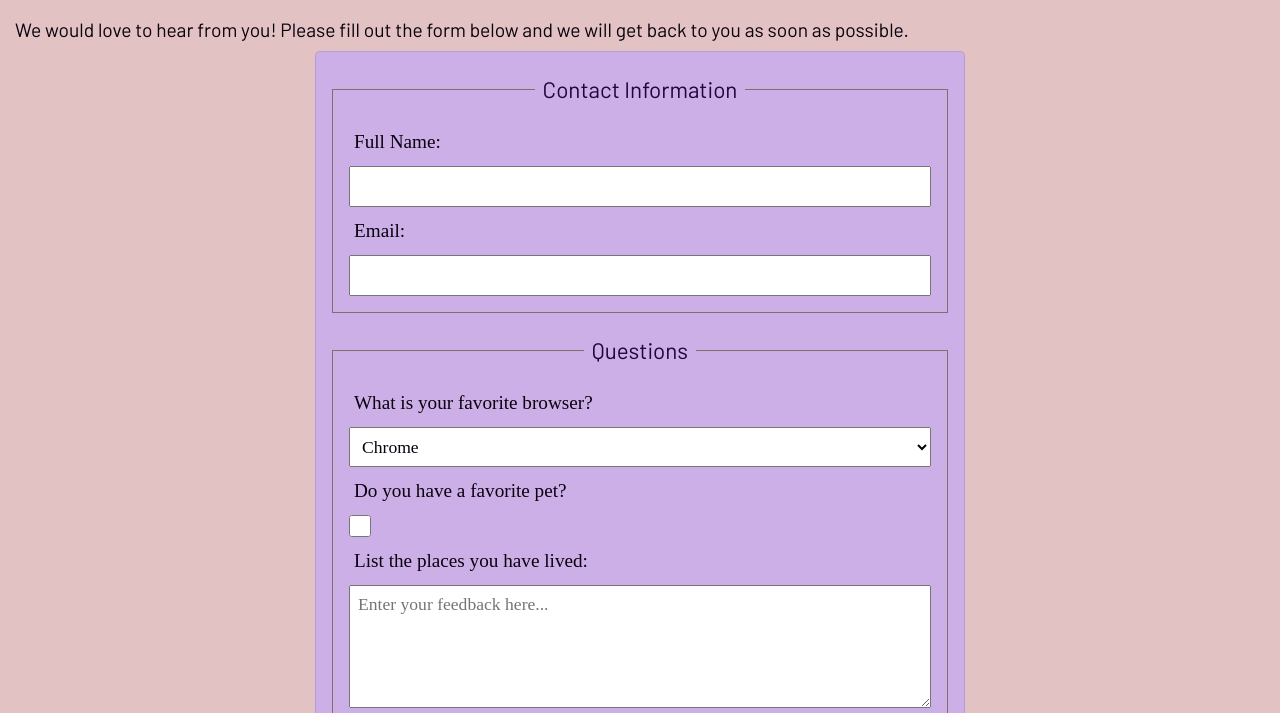
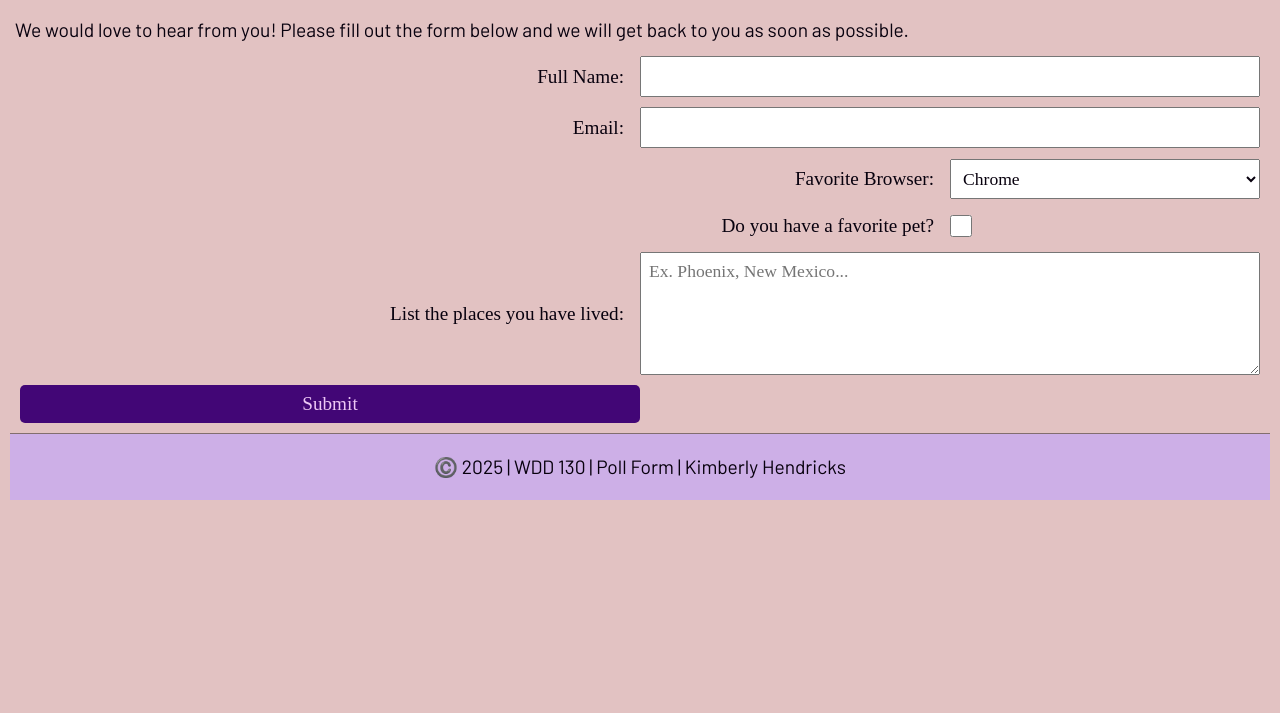
Before and after one commit to luvdone51/wdd130, a plain HTML site: page week 5/poll-form.html in a window 1280 px wide. Shown: the part 87-800 px from the top of the page. Drawn offline with Linux system fonts and the light colour scheme; a web font is replaced by a local one.

Commit message:
form gix

```diff
--- a/week 5/poll-form.html
+++ b/week 5/poll-form.html
@@ -17,7 +17,7 @@
         <p>We would love to hear from you! Please fill out the form below and we will get back to you as soon as possible.</p>
     </header>
     <main>
-        <form>
+        <!-- <form>
             <fieldset>
                 <legend>Contact Information</legend>
                 <label for="fullname">Full Name: </label>
@@ -38,13 +38,39 @@
                 <label for="pet"> Do you have a favorite pet?</label>
                 <input type =checkbox id="pet" name="pet">
                 <label for="feedback"> List the places you have lived:</label>
-                <textarea id="feedback" name="feedback" rows="5" placeholder="Enter your feedback here..."></textarea>
+                <textarea id="feedback" name="feedback" rows="5" placeholder="Ex. Phoenix, New Mexico..."></textarea>
             </fieldset>
             <button type="submit">Submit</button>
-        </form>
+        </form> -->
 
-
-
+    <div class="form-item column2">
+        <label for="fullname">Full Name:</label>
+        <input type="text" id="fullname" name="fullname">
+    </div>
+    <div class="form-item column2">
+        <label for="useremail">Email:</label>
+        <input type="email" id="useremail" name="useremail">
+    </div>
+    <div class="form-item column1">
+        <label for="browser">Favorite Browser:</label>
+        <select id="browser" name="browser">
+            <option value="chrome">Chrome</option>
+            <option value="firefox">Firefox</option>
+            <option value="safari">Safari</option>
+            <option value="edge">Edge</option>
+            <option value="other">Other</option>
+        </select>
+    </div>
+    <div class="form-item column1">
+        <label for="pet">Do you have a favorite pet?</label>
+        <input type="checkbox" id="pet" name="pet">
+    </div>
+    <div class="form-item column2">
+        <label for="feedback">List the places you have lived:</label>
+        <textarea id="feedback" name="feedback" rows="5" placeholder="Ex. Phoenix, New Mexico..."></textarea>
+    </div>
+    <div class="form-item column2">
+        <button type="submit">Submit</button>
     </main>
 </body>
 <footer>
--- a/week 5/styles/poll-form.css
+++ b/week 5/styles/poll-form.css
@@ -51,7 +51,7 @@ textarea {
     color: rgb(8, 1, 14);
 }
 label {
-    text-align: left;
+    text-align: right;
     padding-right: 1rem;
 }
 input,
@@ -84,6 +84,18 @@ body {
     color: rgb(8, 1, 14);
     background: rgb(226, 194, 194);
 }
+.form-item {
+    display: grid;
+    align-items: center;
+}
+.column1 {
+    grid-template-columns: 3fr 1fr;
+    margin: .05rem 0;
+}
+.column2 {
+    grid-template-columns: 1fr 1fr;
+}
+
 footer {
     text-align: center;
     padding: 1rem;
```
